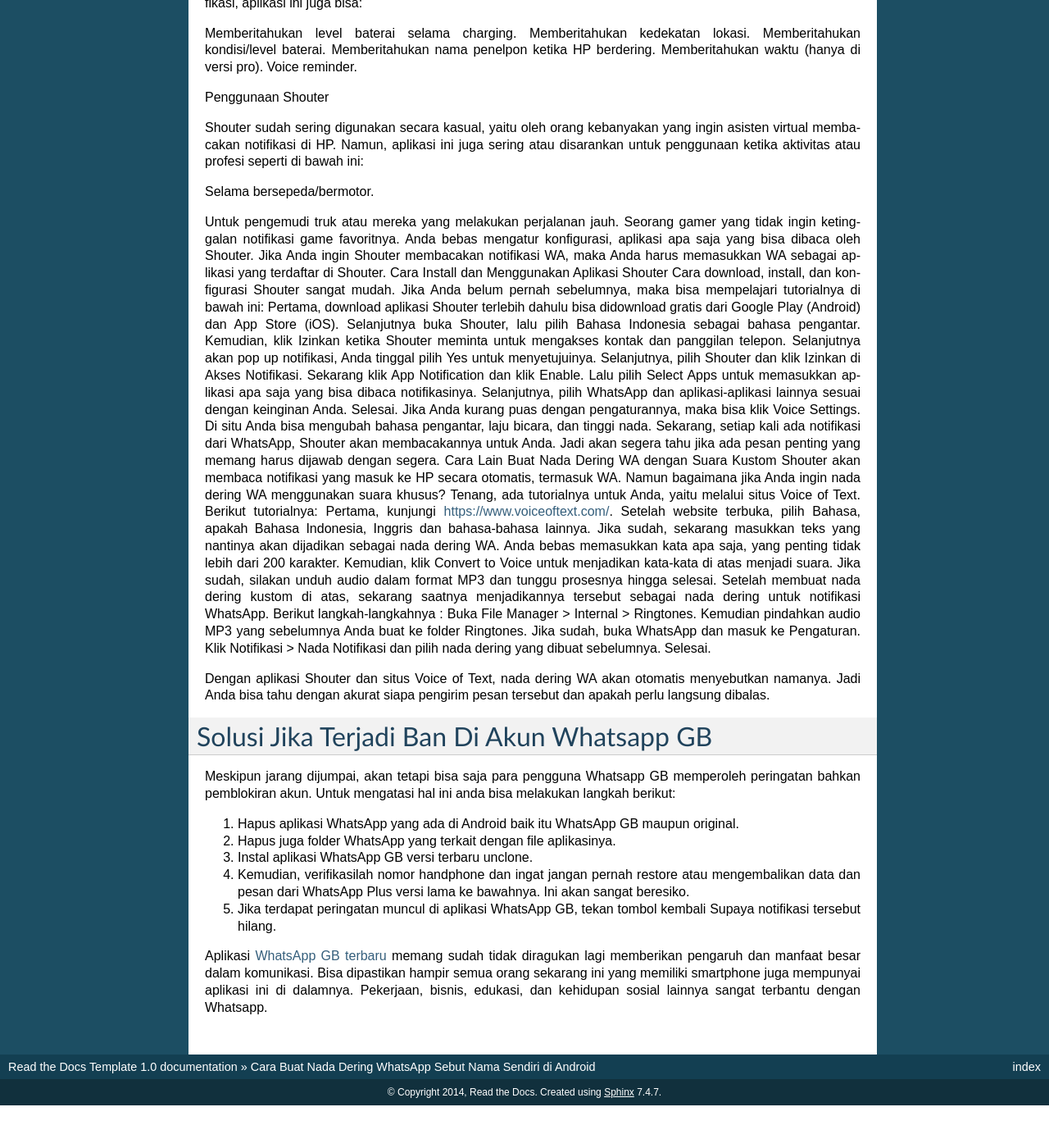
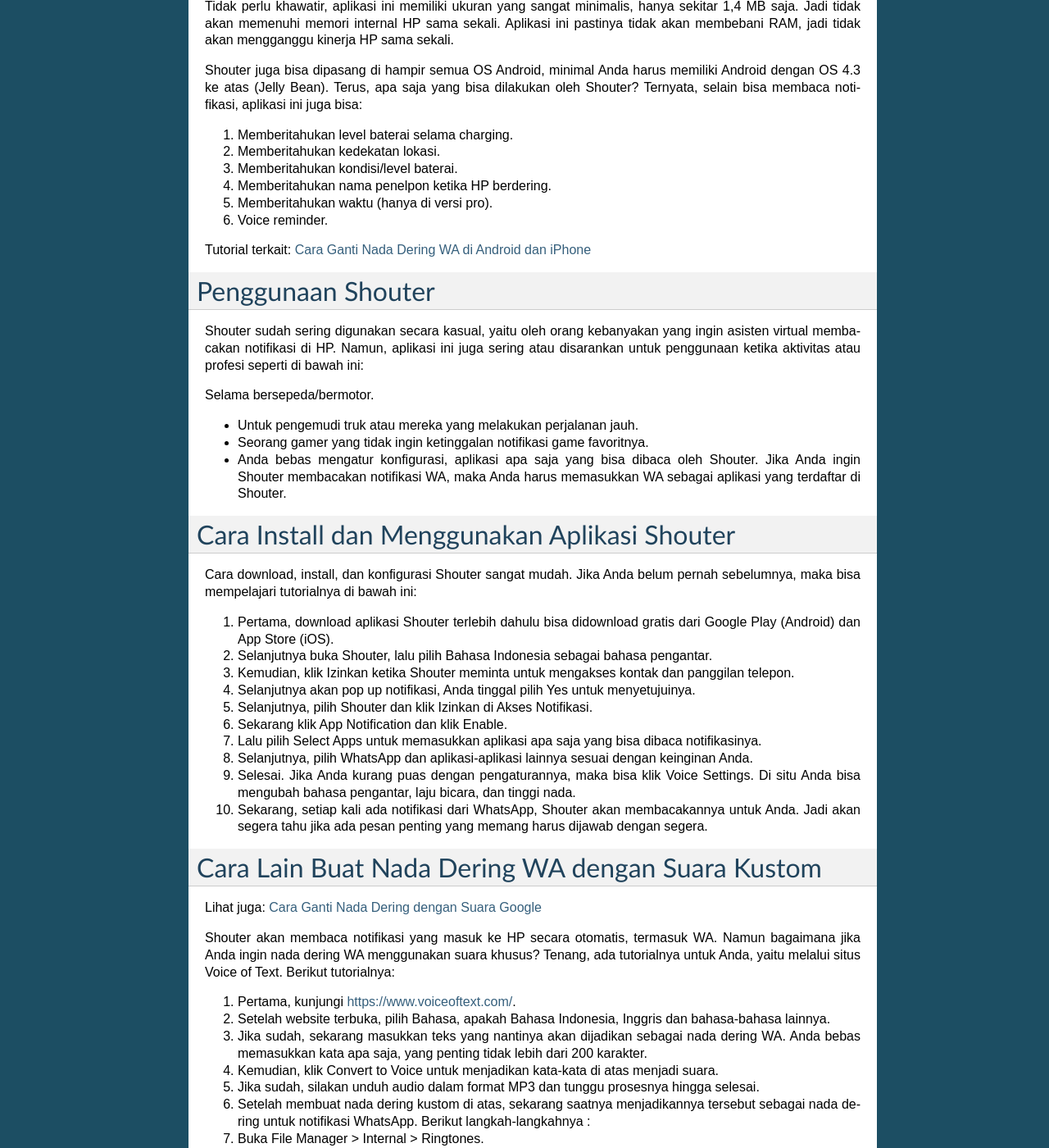
Before and after one commit to zaidmg/taichi, a Sphinx documentation site: the page built from docs/index.rst, in a window 1280 px wide and 1400 px high, scrolled down 822 px. Shown: the whole window at 82% size. Built offline with Sphinx 7.4.7, drawn with Linux system fonts in a browser that asks for light colours; before the commit the page ends 2170 px from its top, so only the background shows below that; some of the changed text lies outside the part shown.

Commit message:
Update index.rst

```diff
--- a/docs/index.rst
+++ b/docs/index.rst
@@ -11,16 +11,21 @@
 Tenang, Anda tidak perlu merasa penasaran lagi karena sudah ada aplikasi tertentu yang bisa membaca notifikasi WA. Jadi Anda akan segera tahu dari manakah pesan tersebut berasal. Terus bagaimana caranya? Mudah, Anda hanya harus membaca ulasannya di bawah ini terlebih dahulu.
 
 Cara Buat Nada Dering WA Sebut Nama di Android
+==================
 
 Selama ini kita pasti menggunakan nada dering WA yang itu-itu saja. Setelah berapa lama, tentu akan terasa membosankan. Selain itu, Anda juga tidak akan tahu siapa pengirim dari pesan yang masuk ke WhatsApp tersebut.
 
-Kabar baiknya, sekarang sudah ada aplikasi yang bisa membaca notifikasi di HP, salah satunya adalah Notification Reader: Shouter. Aplikasi ini akan menyebutkan notifikasi apa saja yang masuk ke HP Anda, tidak hanya dari WhatsApp, namun juga aplikasi lainnya.
+Kabar baiknya, sekarang sudah ada aplikasi yang bisa membaca notifikasi di HP, salah satunya adalah `Notification Reader: Shouter <https://news.google.com/articles/CAIiEOxZHoTcvT1ZvNlC1m_sDr0qGQgEKhAIACoHCAowgoytCzCPl8UDMIa3rgc?uo=CAUiP2h0dHBzOi8vd3d3LmphbWJpbm93LmNvbS9uYWRhLWRlcmluZy13YS1zZWJ1dC1uYW1hLXBlbmdpcmltbnlhL9IBAA&hl=en-ID&gl=ID&ceid=ID%3Aen>`_. Aplikasi ini akan menyebutkan notifikasi apa saja yang masuk ke HP Anda, tidak hanya dari WhatsApp, namun juga aplikasi lainnya.
 
 Bagaimana cara kerja dari aplikasi ini? Shouter bekerja layaknya asisten virtual. Aplikasi ini dibekali dengan kemampuan untuk membaca semua jenis notifikasi yang masuk ke HP.
 Saat ada pesan maupun panggilan masuk, Shouter akan membaca siapa pengirimnya maupun isi dari pesan tersebut. Jadi, melalui aplikasi ini, Anda tidak akan dibuat penasaran terutama jika memang harus jauh dari HP.
 
+Baca juga: `Cara Buat Nada Dering Sebut Nama Sendiri <https://www.dmo.or.id/cara-nada-dering-wa-menyebutkan-nama/>`_
+
 Anda akan mendengar jelas siapa pengirim pesan dan apa isinya, jadi bisa langsung membalasnya jika memang penting.
+
 Bagaimana Cara Mendapatkan Aplikasi Shouter?
+==============================
 
 Kabar baiknya, aplikasi Shouter sudah bisa Anda download gratis dari Google Play dan App Store. Anda tinggal buka Google Play dan App Store untuk download aplikasi ini dan memasangnya di HP.
 
@@ -28,63 +33,59 @@
 
 Shouter juga bisa dipasang di hampir semua OS Android, minimal Anda harus memiliki Android dengan OS 4.3 ke atas (Jelly Bean). Terus, apa saja yang bisa dilakukan oleh Shouter? Ternyata, selain bisa membaca notifikasi, aplikasi ini juga bisa:
 
-Memberitahukan level baterai selama charging.
-Memberitahukan kedekatan lokasi.
-Memberitahukan kondisi/level baterai.
-Memberitahukan nama penelpon ketika HP berdering.
-Memberitahukan waktu (hanya di versi pro).
-Voice reminder.
+1. Memberitahukan level baterai selama charging.
+2. Memberitahukan kedekatan lokasi.
+3. Memberitahukan kondisi/level baterai.
+4. Memberitahukan nama penelpon ketika HP berdering.
+5. Memberitahukan waktu (hanya di versi pro).
+6. Voice reminder.
+
+Tutorial terkait: `Cara Ganti Nada Dering WA di Android dan iPhone <https://news.google.com/articles/CAIiEIsuCQ7zNqQeLw0BYcHrODMqGQgEKhAIACoHCAowqNamCzCQ4b4DMPbKkAc?uo=CAUiN2h0dHBzOi8vd3d3LnBlbGl0YS5vci5pZC9jYXJhLW1lbmdnYW50aS1uYWRhLWRlcmluZy13YS_SAQA&hl=en-ID&gl=ID&ceid=ID%3Aen>`_
 
 Penggunaan Shouter
+==================
 
 Shouter sudah sering digunakan secara kasual, yaitu oleh orang kebanyakan yang ingin asisten virtual membacakan notifikasi di HP. Namun, aplikasi ini juga sering atau disarankan untuk penggunaan ketika aktivitas atau profesi seperti di bawah ini:
 
 Selama bersepeda/bermotor.
 
-Untuk pengemudi truk atau mereka yang melakukan perjalanan jauh.
-Seorang gamer yang tidak ingin ketinggalan notifikasi game favoritnya.
-Anda bebas mengatur konfigurasi, aplikasi apa saja yang bisa dibaca oleh Shouter. Jika Anda ingin Shouter membacakan notifikasi WA, maka Anda harus memasukkan WA sebagai aplikasi yang terdaftar di Shouter.
+- Untuk pengemudi truk atau mereka yang melakukan perjalanan jauh.
+- Seorang gamer yang tidak ingin ketinggalan notifikasi game favoritnya.
+- Anda bebas mengatur konfigurasi, aplikasi apa saja yang bisa dibaca oleh Shouter. Jika Anda ingin Shouter membacakan notifikasi WA, maka Anda harus memasukkan WA sebagai aplikasi yang terdaftar di Shouter.
+
 Cara Install dan Menggunakan Aplikasi Shouter
+==================
+
 Cara download, install, dan konfigurasi Shouter sangat mudah. Jika Anda belum pernah sebelumnya, maka bisa mempelajari tutorialnya di bawah ini:
-Pertama, download aplikasi Shouter terlebih dahulu bisa didownload gratis dari Google Play (Android) dan App Store (iOS).
-Selanjutnya buka Shouter, lalu pilih Bahasa Indonesia sebagai bahasa pengantar.
-Kemudian, klik Izinkan ketika Shouter meminta untuk mengakses kontak dan panggilan telepon.
-Selanjutnya akan pop up notifikasi, Anda tinggal pilih Yes untuk menyetujuinya.
-Selanjutnya, pilih Shouter dan klik Izinkan di Akses Notifikasi.
-Sekarang klik App Notification dan klik Enable.
-Lalu pilih Select Apps untuk memasukkan aplikasi apa saja yang bisa dibaca notifikasinya.
-Selanjutnya, pilih WhatsApp dan aplikasi-aplikasi lainnya sesuai dengan keinginan Anda.
-Selesai. Jika Anda kurang puas dengan pengaturannya, maka bisa klik Voice Settings. Di situ Anda bisa mengubah bahasa pengantar, laju bicara, dan tinggi nada.
-Sekarang, setiap kali ada notifikasi dari WhatsApp, Shouter akan membacakannya untuk Anda. Jadi akan segera tahu jika ada pesan penting yang memang harus dijawab dengan segera.
+
+1. Pertama, download aplikasi Shouter terlebih dahulu bisa didownload gratis dari Google Play (Android) dan App Store (iOS).
+2. Selanjutnya buka Shouter, lalu pilih Bahasa Indonesia sebagai bahasa pengantar.
+3. Kemudian, klik Izinkan ketika Shouter meminta untuk mengakses kontak dan panggilan telepon.
+4. Selanjutnya akan pop up notifikasi, Anda tinggal pilih Yes untuk menyetujuinya.
+5. Selanjutnya, pilih Shouter dan klik Izinkan di Akses Notifikasi.
+6. Sekarang klik App Notification dan klik Enable.
+7. Lalu pilih Select Apps untuk memasukkan aplikasi apa saja yang bisa dibaca notifikasinya.
+8. Selanjutnya, pilih WhatsApp dan aplikasi-aplikasi lainnya sesuai dengan keinginan Anda.
+9. Selesai. Jika Anda kurang puas dengan pengaturannya, maka bisa klik Voice Settings. Di situ Anda bisa mengubah bahasa pengantar, laju bicara, dan tinggi nada.
+10. Sekarang, setiap kali ada notifikasi dari WhatsApp, Shouter akan membacakannya untuk Anda. Jadi akan segera tahu jika ada pesan penting yang memang harus dijawab dengan segera.
+
 Cara Lain Buat Nada Dering WA dengan Suara Kustom
+==================
+
+Lihat juga: `Cara Ganti Nada Dering dengan Suara Google <https://www.autobild.co.id/2021/05/cara-ganti-nada-dering-wa-suara-google.html>`_
+
 Shouter akan membaca notifikasi yang masuk ke HP secara otomatis, termasuk WA. Namun bagaimana jika Anda ingin nada dering WA menggunakan suara khusus? Tenang, ada tutorialnya untuk Anda, yaitu melalui situs Voice of Text. Berikut tutorialnya:
-Pertama, kunjungi https://www.voiceoftext.com/.
-Setelah website terbuka, pilih Bahasa, apakah Bahasa Indonesia, Inggris dan bahasa-bahasa lainnya.
-Jika sudah, sekarang masukkan teks yang nantinya akan dijadikan sebagai nada dering WA. Anda bebas memasukkan kata apa saja, yang penting tidak lebih dari 200 karakter.
-Kemudian, klik Convert to Voice untuk menjadikan kata-kata di atas menjadi suara.
-Jika sudah, silakan unduh audio dalam format MP3 dan tunggu prosesnya hingga selesai.
-Setelah membuat nada dering kustom di atas, sekarang saatnya menjadikannya tersebut sebagai nada dering untuk notifikasi WhatsApp. Berikut langkah-langkahnya :
-Buka File Manager > Internal > Ringtones.
-Kemudian pindahkan audio MP3 yang sebelumnya Anda buat ke folder Ringtones.
-Jika sudah, buka WhatsApp dan masuk ke Pengaturan.
-Klik Notifikasi > Nada Notifikasi dan pilih nada dering yang dibuat sebelumnya.
-Selesai.
+
+1. Pertama, kunjungi https://www.voiceoftext.com/.
+2. Setelah website terbuka, pilih Bahasa, apakah Bahasa Indonesia, Inggris dan bahasa-bahasa lainnya.
+3. Jika sudah, sekarang masukkan teks yang nantinya akan dijadikan sebagai nada dering WA. Anda bebas memasukkan kata apa saja, yang penting tidak lebih dari 200 karakter.
+4. Kemudian, klik Convert to Voice untuk menjadikan kata-kata di atas menjadi suara.
+5. Jika sudah, silakan unduh audio dalam format MP3 dan tunggu prosesnya hingga selesai.
+6. Setelah membuat nada dering kustom di atas, sekarang saatnya menjadikannya tersebut sebagai nada dering untuk notifikasi WhatsApp. Berikut langkah-langkahnya :
+7. Buka File Manager > Internal > Ringtones.
+8. Kemudian pindahkan audio MP3 yang sebelumnya Anda buat ke folder Ringtones.
+9. Jika sudah, buka WhatsApp dan masuk ke Pengaturan.
+10. Klik Notifikasi > Nada Notifikasi dan pilih nada dering yang dibuat sebelumnya.
+11. Selesai.
 
 Dengan aplikasi Shouter dan situs Voice of Text, nada dering WA akan otomatis menyebutkan namanya. Jadi Anda bisa tahu dengan akurat siapa pengirim pesan tersebut dan apakah perlu langsung dibalas.
-
-
-
-
-
-Solusi Jika Terjadi Ban Di Akun Whatsapp GB
-=========================
-
-Meskipun jarang dijumpai, akan tetapi bisa saja para pengguna Whatsapp GB memperoleh peringatan bahkan pemblokiran akun. Untuk mengatasi hal ini anda bisa melakukan langkah berikut:
-
-1. Hapus aplikasi WhatsApp yang ada di Android baik itu WhatsApp GB maupun original.
-2. Hapus juga folder WhatsApp yang terkait dengan file aplikasinya.
-3. Instal aplikasi WhatsApp GB versi terbaru unclone.
-4. Kemudian, verifikasilah nomor handphone dan ingat jangan pernah restore atau mengembalikan data dan pesan dari WhatsApp Plus versi lama ke bawahnya. Ini akan sangat beresiko.
-5. Jika terdapat peringatan muncul di aplikasi WhatsApp GB, tekan tombol kembali Supaya notifikasi tersebut hilang.
-
-Aplikasi `WhatsApp GB terbaru <https://www.fedora.or.id/2021/11/download-gb-whatsapp-v905-terbaru-2021.html>`_ memang sudah tidak diragukan lagi memberikan pengaruh dan manfaat besar dalam komunikasi. Bisa dipastikan hampir semua orang sekarang ini yang memiliki smartphone juga mempunyai aplikasi ini di dalamnya. Pekerjaan, bisnis, edukasi, dan kehidupan sosial lainnya sangat terbantu dengan Whatsapp.
```
